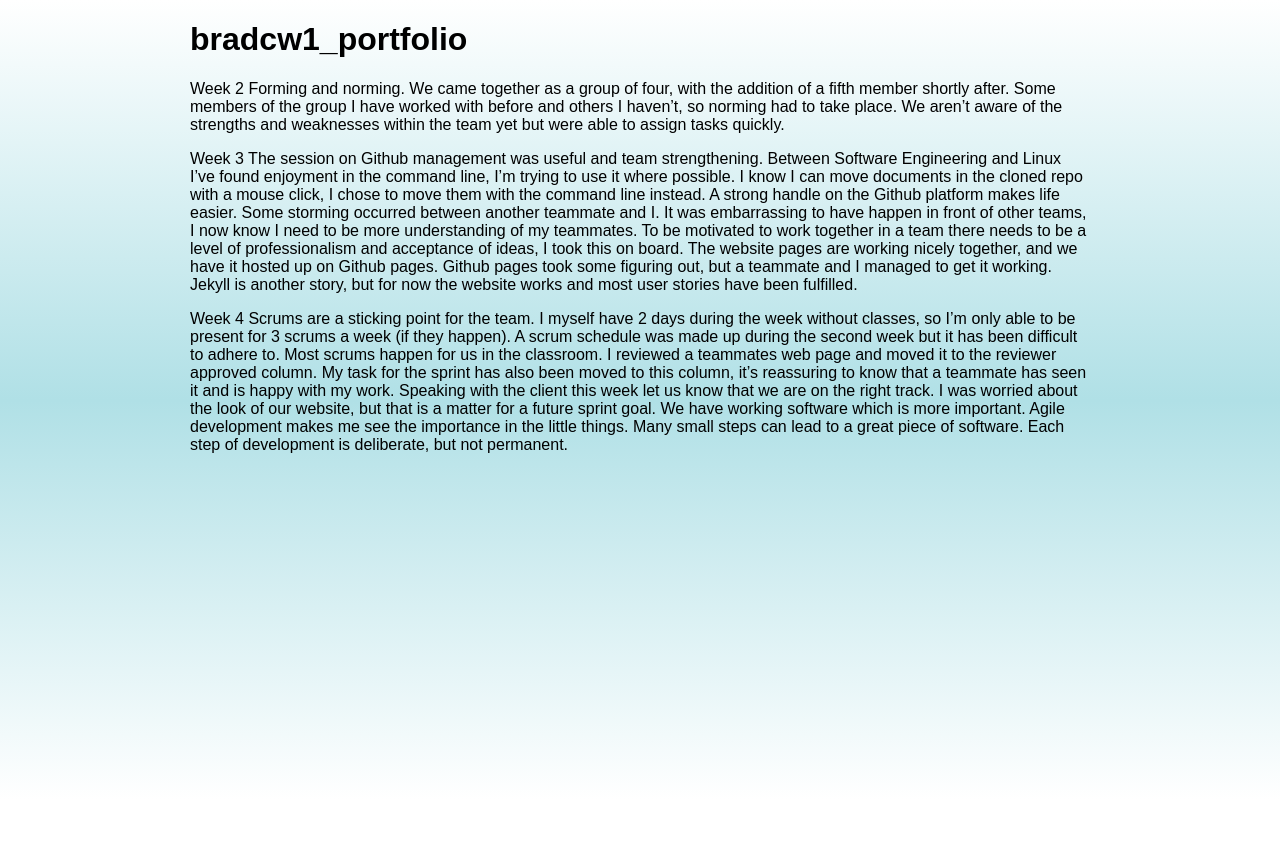
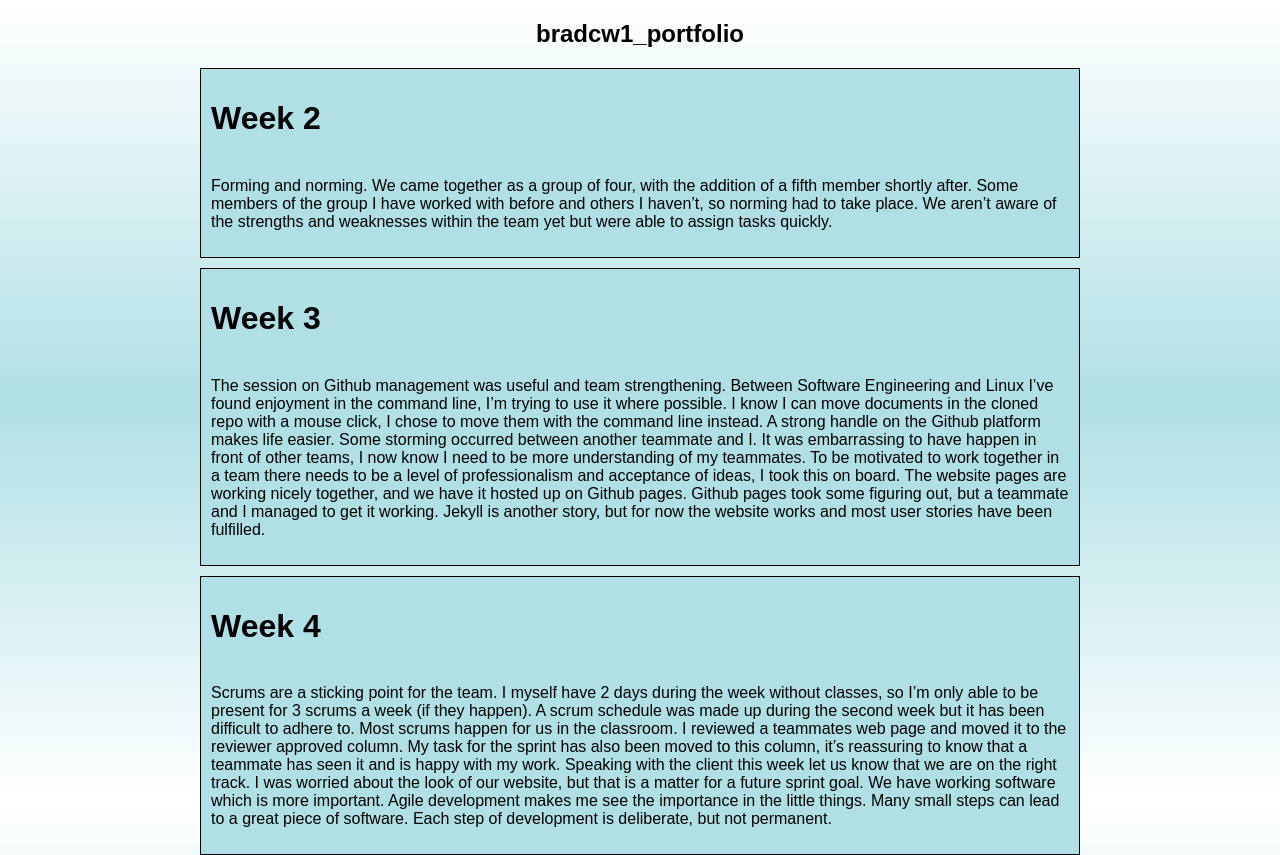
Before and after one commit to bradcw1/bradcw1_portfolio, a plain HTML site: page index.html in a window 1280 px wide. Before the commit the page ends 800 px from the top, so only its background shows below. Drawn offline with Linux system fonts and the light colour scheme.

Commit message:
Add headings

```diff
--- a/index.html
+++ b/index.html
@@ -8,30 +8,29 @@
     <title>Document</title>
 </head>
 <body>
-    <h1>bradcw1_portfolio</h1>
-    <article>
-        <p>Week 2
+    <h2>bradcw1_portfolio</h1>
+    <div>
+        <p><h1>Week 2</h1><br>
             Forming and norming. We came together as a group of four, with the addition of a fifth member shortly after. Some members of the group I have worked with before and others I haven’t, so norming had to take place. We aren’t aware of the strengths and weaknesses within the team yet but were able to assign tasks quickly.
             </p>
-    </article>
+    </div>
 
-    <article>
-        <p>Week 3
+    <div>
+        <p><h1>Week 3</h1><br>
             The session on Github management was useful and team strengthening. Between Software Engineering and Linux I’ve found enjoyment in the command line, I’m trying to use it where possible. I know I can move documents in the cloned repo with a mouse click, I chose to move them with the command line instead. A strong handle on the Github platform makes life easier.
             Some storming occurred between another teammate and I. It was embarrassing to have happen in front of other teams, I now know I need to be more understanding of my teammates. To be motivated to work together in a team there needs to be a level of professionalism and acceptance of ideas, I took this on board.
             The website pages are working nicely together, and we have it hosted up on Github pages. Github pages took some figuring out, but a teammate and I managed to get it working. Jekyll is another story, but for now the website works and most user stories have been fulfilled.
             </p>
-    </article>
+    </div>
 
-    <article>
-        <p>
-            Week 4
+    <div>
+        <p><h1>Week 4</h1><br>
 Scrums are a sticking point for the team. I myself have 2 days during the week without classes, so I’m only able to be present for 3 scrums a week (if they happen). A scrum schedule was made up during the second week but it has been difficult to adhere to. Most scrums happen for us in the classroom.
 I reviewed a teammates web page and moved it to the reviewer approved column. My task for the sprint has also been moved to this column, it’s reassuring  to know that a teammate has seen it and is happy with my work.
 Speaking with the client this week let us know that we are on the right track. I was worried about the look of our website, but that is a matter for a future sprint goal. We have working software which is more important.
 Agile development makes me see the importance in the little things. Many small steps can lead to a great piece of software. Each step of development is deliberate, but not permanent.
 
         </p>
-    </article>
+    </div>
 </body>
 </html>
```
